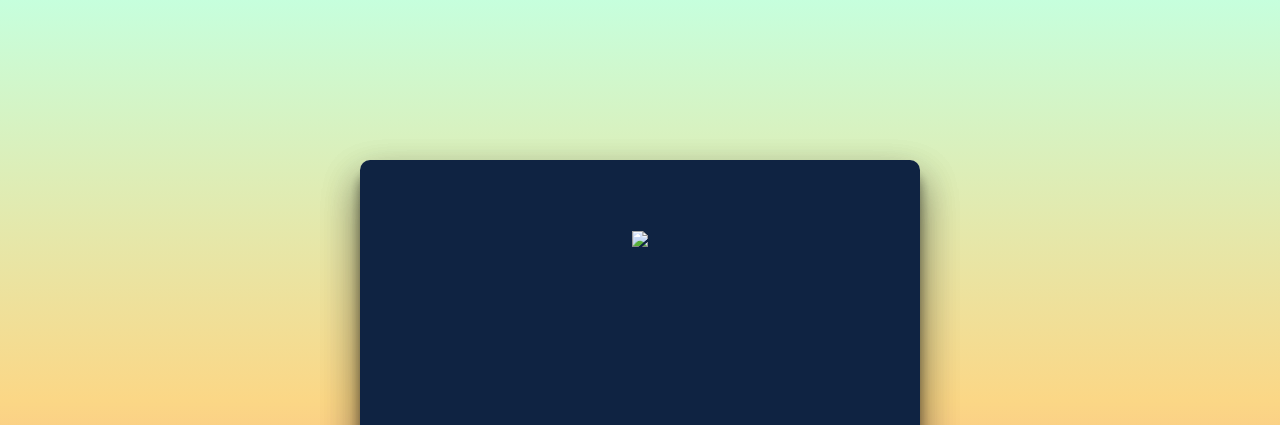
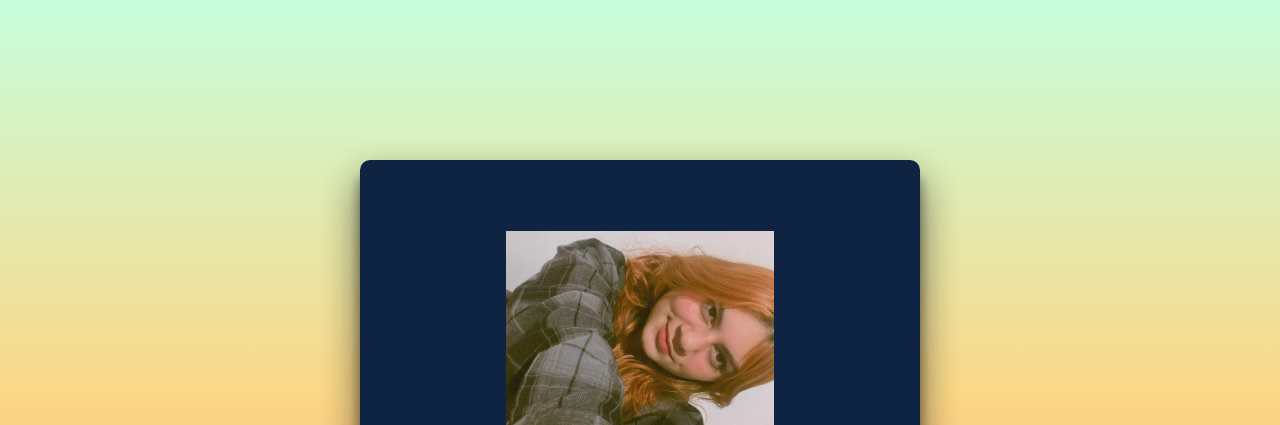
Before and after one commit to AndresFSS/kare, a plain HTML site: page Index.html in a window 1280 px wide. Shown: the top 425 px of the page. Drawn offline with Linux system fonts and the light colour scheme.

Commit message:
Index.html

```diff
--- a/Index.html
+++ b/Index.html
@@ -125,12 +125,12 @@
 <body>
     <main id='card'>
         <section id="cover">
-            <img src="karennq.jpg">
+            <img src="karenn1.jpg">
             <h1>Para mi amiga clasista</h1>
             <h2>Te quiero ❤️</h2>
         </section>
         <section id='message'>
-            <img src="karenn..jpg">
+            <img src="karenn.jpg">
             <h1>¡Feliz Cumpleaños Karenn!</h1>
             <h1>De tu Amigo Programador que te quiere mucho</h1>
             <h1> ❤️</h1>
```
